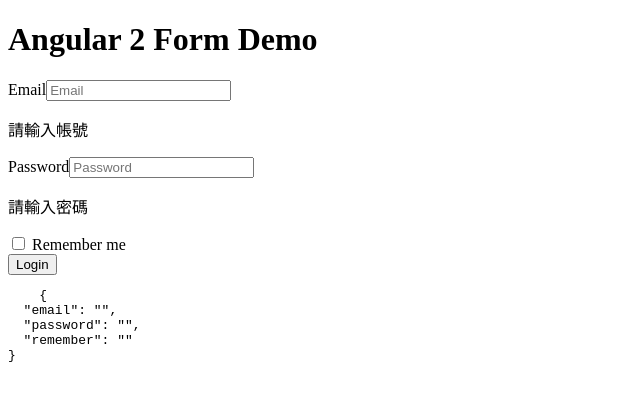
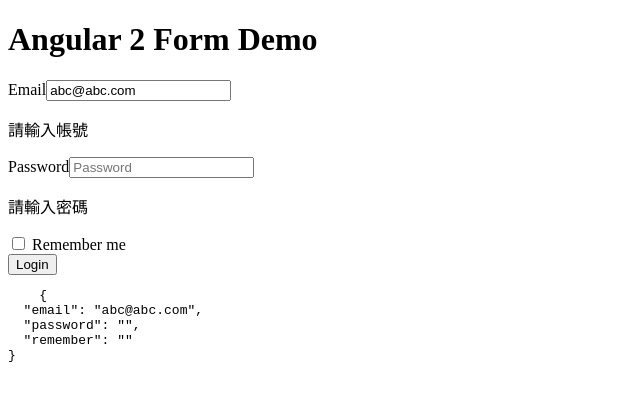
Before and after one commit to RaquelYang/Angular_form, an Angular app: page / in a window 1280 px wide. Shown: the top 400 px of the page, without its empty margins (0-640 px from the left). Built offline with nearby package versions, Linux system fonts and the light colour scheme.

Commit message:
[ Update ] 控制項加入初始值

```diff
--- a/src/app/templateform/templateform.component.html
+++ b/src/app/templateform/templateform.component.html
@@ -3,7 +3,7 @@
   <form #myForm="ngForm">
     <div class="form-group">
       <label for="email">Email</label>
-      <input ngModel type="email" class="form-control" id="email" name="email" placeholder="Email">
+      <input [(ngModel)]="email" type="email" class="form-control" id="email" name="email" placeholder="Email">
     </div>
     <div class="errors">
       <p>請輸入帳號</p>
--- a/src/app/templateform/templateform.component.ts
+++ b/src/app/templateform/templateform.component.ts
@@ -6,7 +6,7 @@
   styleUrls: ['./templateform.component.scss']
 })
 export class TemplateformComponent implements OnInit {
-
+  email:string = "abc@abc.com"
   constructor() { }
 
   ngOnInit(): void {
```
